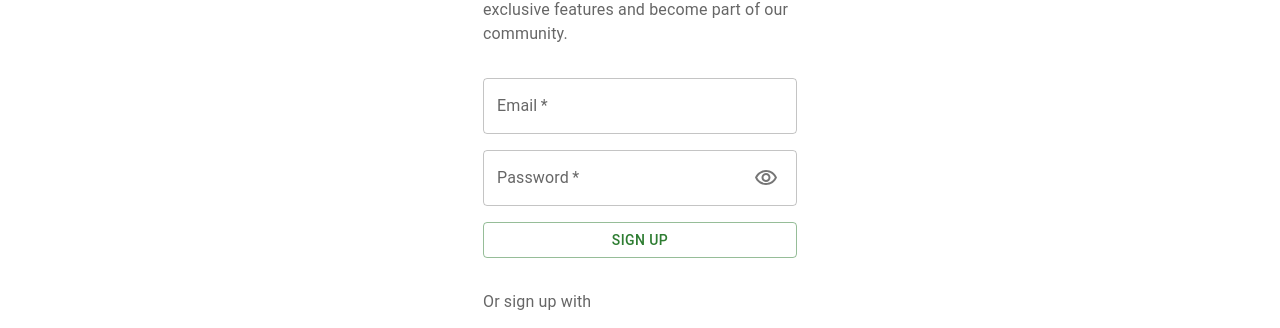
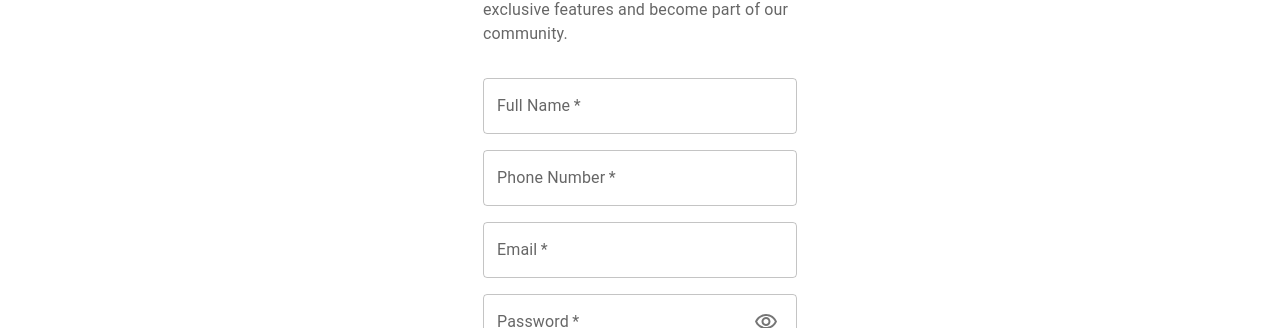
Before and after one commit to El-Pepe-FEPS/ya_client, a React (Create React App) app: page /sign-up in a window 1280 px wide. Shown: the part 210-538 px from the top of the page. Built offline with nearby package versions, Linux system fonts and the light colour scheme; no server answers.

Commit message:
add sign-in and sign-up functionality

```diff
--- a/src/Router.jsx
+++ b/src/Router.jsx
@@ -3,14 +3,29 @@ import { BrowserRouter, Routes, Route } from 'react-router-dom';
 import App from 'app/App';
 import { SignIn } from 'pages/SignIn';
 import { SignUp } from 'pages/SignUp';
+import { ProtectedAuth } from 'components/ProtectedAuth';
 
 export const Router = () => {
     return (
         <BrowserRouter>
             <Routes>
                 <Route path='/' element={<App />}>
-                    <Route path='sign-in' element={<SignIn />} />
-                    <Route path='sign-up' element={<SignUp />} />
+                    <Route
+                        path='sign-in'
+                        element={
+                            <ProtectedAuth>
+                                <SignIn />
+                            </ProtectedAuth>
+                        }
+                    />
+                    <Route
+                        path='sign-up'
+                        element={
+                            <ProtectedAuth>
+                                <SignUp />
+                            </ProtectedAuth>
+                        }
+                    />
                 </Route>
             </Routes>
         </BrowserRouter>
--- a/src/app/store.js
+++ b/src/app/store.js
@@ -1,10 +1,12 @@
 import { configureStore } from '@reduxjs/toolkit';
 import csrfTokenReducer from 'features/csrf/csrfSlice';
 import userReducer from 'features/user/userSlice';
+import logger from 'redux-logger';
 
 export const store = configureStore({
     reducer: {
         csrfTokenReducer,
         userReducer,
     },
+    middleware: (getDefaultMiddleware) => [...getDefaultMiddleware(), logger],
 });
--- /dev/null
+++ b/src/components/ProtectedAuth.jsx
@@ -0,0 +1,15 @@
+import { useEffect } from 'react';
+import { selectUser } from 'features/user/userSlice';
+import { useSelector } from 'react-redux';
+import { useNavigate } from 'react-router-dom';
+
+export const ProtectedAuth = ({ children }) => {
+    const [user] = useSelector(selectUser);
+    const navigate = useNavigate();
+
+    useEffect(() => {
+        if (user) navigate('/');
+    }, [user]);
+
+    return children;
+};
--- a/src/features/user/userAPI.js
+++ b/src/features/user/userAPI.js
@@ -4,7 +4,6 @@ import { createAsyncThunk } from '@reduxjs/toolkit';
 export const login = createAsyncThunk(
     'user/login',
     async ({ credentials, csrf }, { rejectWithValue }) => {
-        console.error(credentials);
         try {
             const res = await axios.postForm(
                 'http://localhost:8000/login/',
@@ -16,11 +15,10 @@ export const login = createAsyncThunk(
                 }
             );
 
-            console.error(res.data);
-
             return res.data;
         } catch (error) {
-            return rejectWithValue(error);
+            const { response } = error;
+            return rejectWithValue(response.data.message);
         }
     }
 );
@@ -41,7 +39,9 @@ export const register = createAsyncThunk(
 
             return res.data;
         } catch (error) {
-            return rejectWithValue(error);
+            const { response } = error;
+
+            return rejectWithValue(response.data.message);
         }
     }
 );
--- a/src/index.js
+++ b/src/index.js
@@ -5,6 +5,8 @@ import { Router } from 'Router';
 import { store } from 'app/store';
 import { Provider } from 'react-redux';
 import { getCsrfToken } from 'features/csrf/csrfAPI';
+import { ToastContainer } from 'react-toastify';
+import 'react-toastify/dist/ReactToastify.css';
 
 const root = ReactDOM.createRoot(document.getElementById('root'));
 
@@ -14,6 +16,7 @@ root.render(
     <React.StrictMode>
         <CssBaseline>
             <Provider store={store}>
+                <ToastContainer position='top-center' limit={1} />
                 <Router />
             </Provider>
         </CssBaseline>
--- a/src/pages/SignUp.jsx
+++ b/src/pages/SignUp.jsx
@@ -1,4 +1,4 @@
-import React, { useState } from 'react';
+import React, { useEffect, useState } from 'react';
 import {
     Typography,
     Stack,
@@ -13,6 +13,9 @@ import VisibilityOutlinedIcon from '@mui/icons-material/VisibilityOutlined';
 import { useDispatch, useSelector } from 'react-redux';
 import { selectCsrfToken } from 'features/csrf/csrfSlice';
 import { register } from 'features/user/userAPI';
+import { email, fullName, password, phoneNumber } from 'rules/auth';
+import { selectUser } from 'features/user/userSlice';
+import { useNavigate } from 'react-router-dom';
 
 export const SignUp = () => {
     const { control, handleSubmit } = useForm();
@@ -20,8 +23,14 @@ export const SignUp = () => {
     const csrfToken = useSelector(selectCsrfToken);
     const dispatch = useDispatch();
 
+    const [user] = useSelector(selectUser);
+    const navigate = useNavigate();
     const showPasswordChanged = () =>
         setShowPassword((prevState) => !prevState);
+
+    useEffect(() => {
+        if (user) navigate('/');
+    }, [user]);
 
     return (
         <Stack
@@ -42,25 +51,74 @@ export const SignUp = () => {
             </Typography>
             <form
                 action=''
-                onSubmit={handleSubmit((credentials) =>
-                    dispatch(register({ credentials, csrf: csrfToken }))
-                )}
+                onSubmit={handleSubmit((credentials) => {
+                    const [name, surname, patronymic] =
+                        credentials.full_name.split(' ');
+                    dispatch(
+                        register({
+                            credentials: {
+                                name,
+                                surname,
+                                patronymic,
+                                email: credentials.email,
+                                password: credentials.password,
+                                phone_number: credentials.phone_number,
+                            },
+                            csrf: csrfToken,
+                        })
+                    );
+                })}
                 noValidate
             >
                 <Stack spacing={2}>
                     <Controller
                         control={control}
+                        name='full_name'
+                        rules={fullName}
+                        render={({
+                            field: { onChange, onBlur },
+                            fieldState: { invalid },
+                            formState: { errors },
+                        }) => (
+                            <TextField
+                                type='text'
+                                label='Full Name'
+                                onChange={onChange}
+                                onBlur={onBlur}
+                                error={invalid}
+                                helperText={errors.full_name?.message}
+                                autoComplete='full-name'
+                                fullWidth
+                                required
+                            />
+                        )}
+                    />
+                    <Controller
+                        control={control}
+                        name='phone_number'
+                        rules={phoneNumber}
+                        render={({
+                            field: { onChange, onBlur },
+                            fieldState: { invalid },
+                            formState: { errors },
+                        }) => (
+                            <TextField
+                                type='tel'
+                                label='Phone Number'
+                                onChange={onChange}
+                                onBlur={onBlur}
+                                error={invalid}
+                                helperText={errors.phone_number?.message}
+                                autoComplete='tel'
+                                fullWidth
+                                required
+                            />
+                        )}
+                    />
+                    <Controller
+                        control={control}
                         name='email'
-                        rules={{
-                            required: {
-                                value: true,
-                                message: 'This is required field.',
-                            },
-                            pattern: {
-                                value: /^[a-z0-9._%+-]+@[a-z0-9.-]+\.[a-z]{2,4}$/,
-                                message: 'Invalid email address.',
-                            },
-                        }}
+                        rules={email}
                         render={({
                             field: { onChange, onBlur },
                             fieldState: { invalid },
@@ -82,22 +140,7 @@ export const SignUp = () => {
                     <Controller
                         control={control}
                         name='password'
-                        rules={{
-                            required: {
-                                value: true,
-                                message: 'This is required field.',
-                            },
-                            minLength: {
-                                value: 8,
-                                message:
-                                    'Password must be at least 8 characters long.',
-                            },
-                            maxLength: {
-                                value: 16,
-                                message:
-                                    'Password must be at most 16 characters long.',
-                            },
-                        }}
+                        rules={password}
                         render={({
                             field: { onChange, onBlur },
                             fieldState: { invalid },
--- /dev/null
+++ b/src/rules/auth.js
@@ -0,0 +1,47 @@
+export const email = {
+    required: {
+        value: true,
+        message: 'This is required field.',
+    },
+    pattern: {
+        value: /^[a-z0-9._%+-]+@[a-z0-9.-]+\.[a-z]{2,4}$/,
+        message: 'Invalid email address.',
+    },
+};
+
+export const password = {
+    required: {
+        value: true,
+        message: 'This is required field.',
+    },
+    minLength: {
+        value: 8,
+        message: 'Password must be at least 8 characters long.',
+    },
+    maxLength: {
+        value: 16,
+        message: 'Password must be at most 16 characters long.',
+    },
+};
+
+export const phoneNumber = {
+    required: {
+        value: true,
+        message: 'This is required field.',
+    },
+    pattern: {
+        value: /^[\+]?[(]?[0-9]{3}[)]?[-\s\.]?[0-9]{3}[-\s\.]?[0-9]{4,6}$/im,
+        message: 'Invalid phone number.',
+    },
+};
+
+export const fullName = {
+    required: {
+        value: true,
+        message: 'This is required field.',
+    },
+    maxLength: {
+        value: 150,
+        message: 'Full name must be at most 150 characters long.',
+    },
+};
```
Also changed, not shown: src/features/user/userSlice.js (+20 -5 lines), src/pages/SignIn.jsx (+12 -17 lines).
